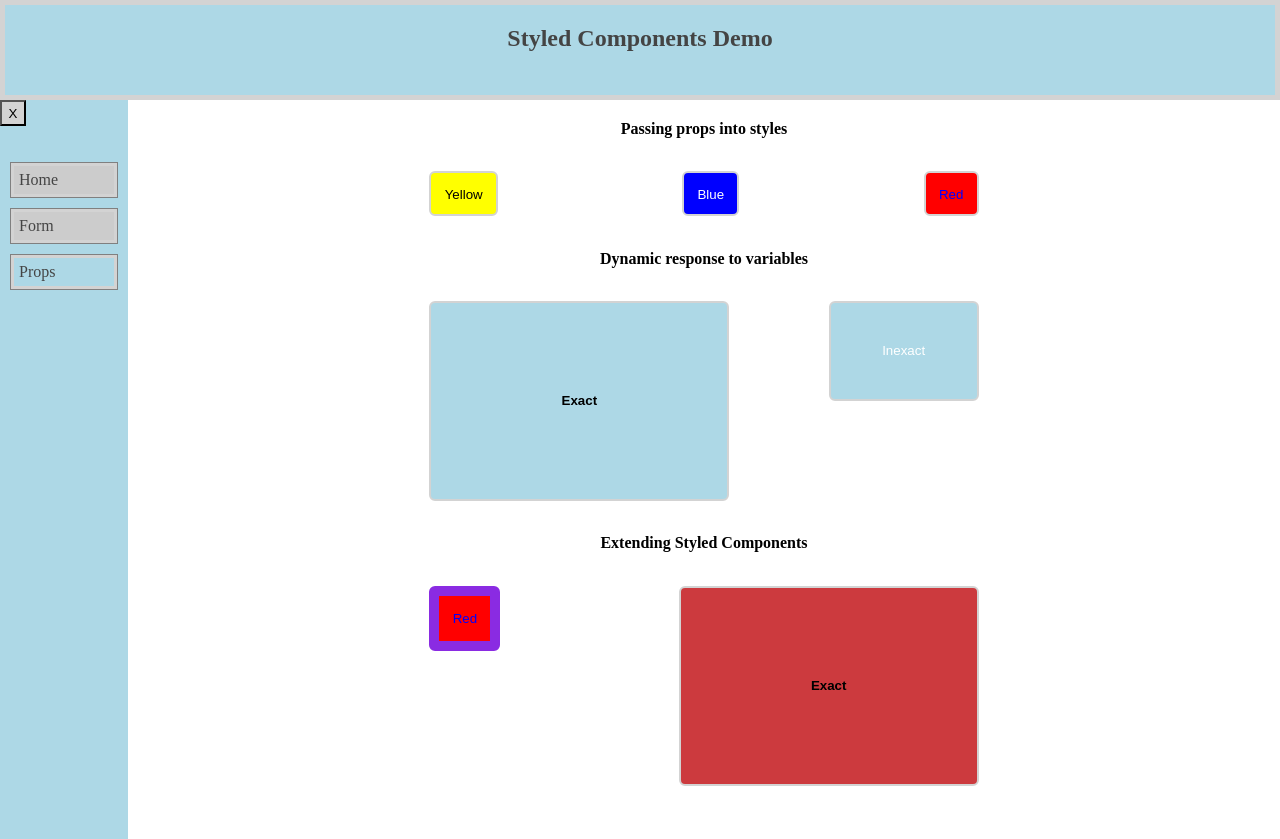
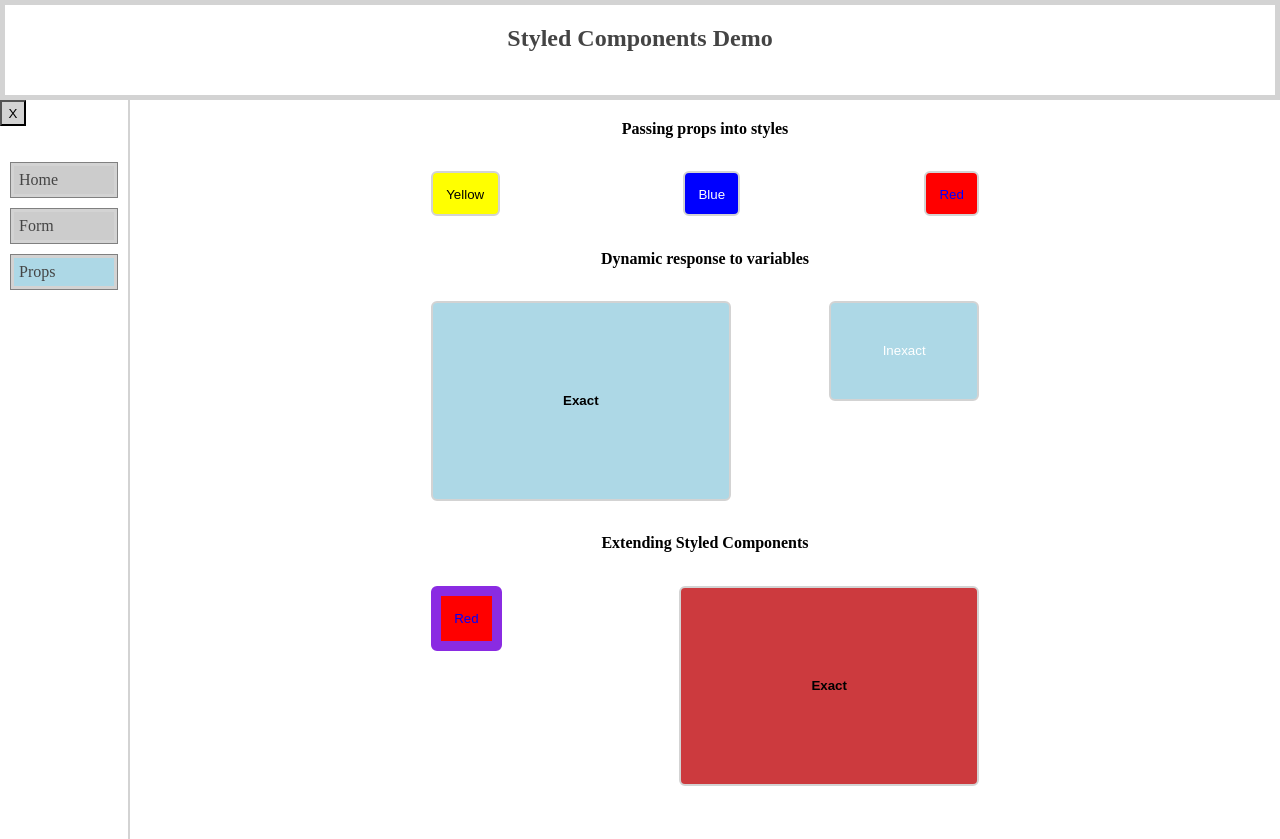
Before and after one commit to carlacfw/styled-demo, a React (Create React App) app: page /props in a window 1280 px wide. Built offline with nearby package versions, Linux system fonts and the light colour scheme.

Commit message:
updated with minimal styling

```diff
--- a/src/components/nav/Nav.js
+++ b/src/components/nav/Nav.js
@@ -9,6 +9,7 @@ const NavWrapper = styled.div`
   min-width: 10%;
   height: 100%;
   background-color: ${colours.primary};
+  border-right: solid 2px ${colours.secondary};
 `
 
 const Ul = styled.ul`
--- a/src/shared/colour.js
+++ b/src/shared/colour.js
@@ -1,4 +1,4 @@
 export default {
-  primary: 'lightblue',
+  primary: 'white',
   secondary: 'lightgrey'
 }
```
